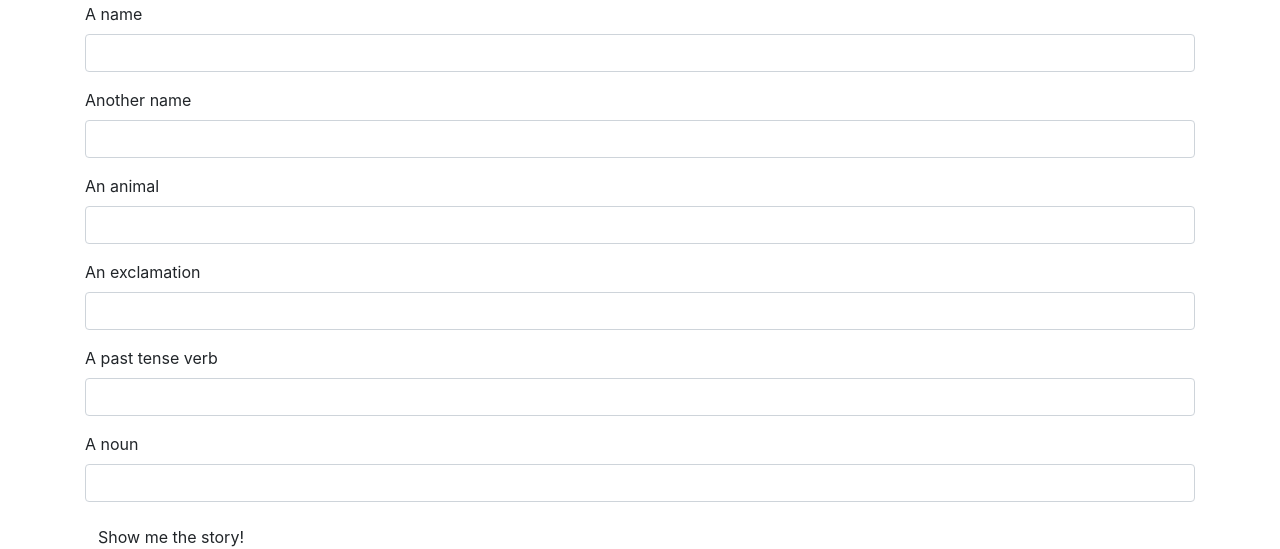
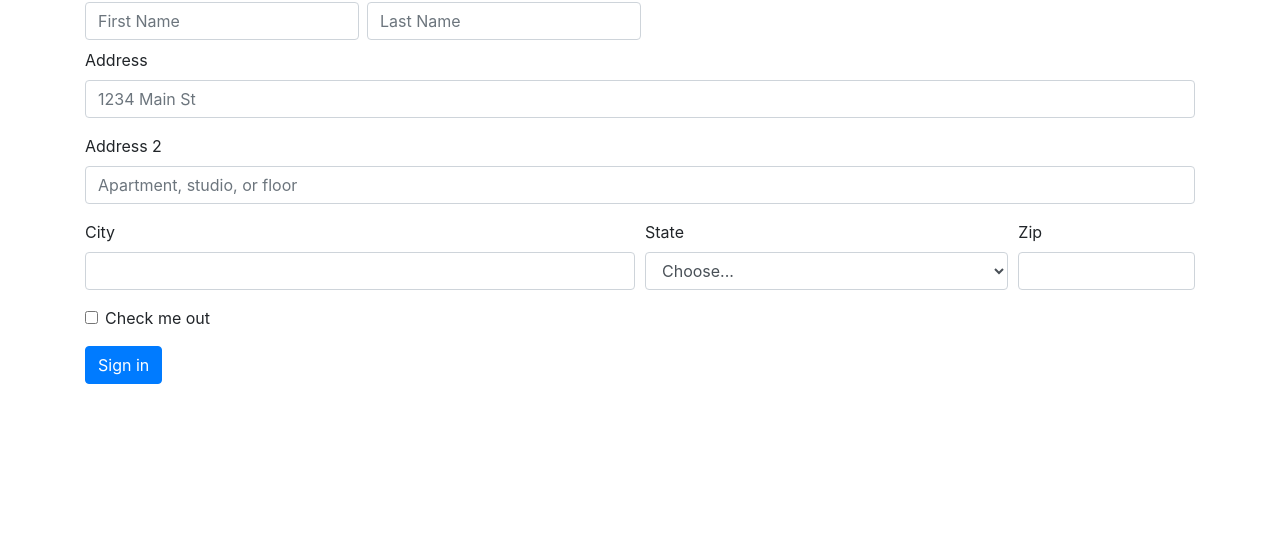
Before and after one commit to bahayg/the-form-letter, a plain HTML site: page index.html in a window 1280 px wide. Shown: the part 54-603 px from the top of the page. Drawn offline with nearby package versions, Linux system fonts and the light colour scheme.

Commit message:
Update html, index set up for firstName and lastName.

```diff
--- a/css/styles.css
+++ b/css/styles.css
@@ -0,0 +1,7 @@
+/* .form-inline{
+  display: none;
+} */
+
+#postcard {
+  display: none;
+}
--- a/index.html
+++ b/index.html
@@ -9,40 +9,59 @@
   </head>
   <body>
     <div class="container">
-      <h1>Postcard using 'form-letter'</h1>
-      <div>
-        <form id="formOne">
-          <div class="form-group">
-            <label for="person1">A name</label>
-            <input id="person1" class="form-control" type="text">
+      <h1>Postcard</h1>
+<!--from Bootsrap F/Lname-->
+      <form class="form-inline ">
+        <label class="sr-only firstName" for="inlineFormInputName2">First Name</label>
+        <input type="text" class="form-control mb-2 mr-sm-2" id="inlineFormInputName2" placeholder="First Name">
+
+        <label class="sr-only lastName" for="inlineFormInputName2">Last Name</label>
+        <input type="text" class="form-control mb-2 mr-sm-2" id="inlineFormInputName2" placeholder="Last Name">
+      </form>
+<!--from Bootsrap Address-->
+      <form>
+        <div class="form-row">
         </div>
         <div class="form-group">
-            <label for="person2">Another name</label>
-            <input id="person2" class="form-control" type="text">
+          <label for="inputAddress">Address</label>
+          <input type="text" class="form-control" id="inputAddress" placeholder="1234 Main St">
         </div>
         <div class="form-group">
-            <label for="animal">An animal</label>
-            <input id="animal" class="form-control" type="text">
+          <label for="inputAddress2">Address 2</label>
+          <input type="text" class="form-control" id="inputAddress2" placeholder="Apartment, studio, or floor">
+        </div>
+        <div class="form-row">
+          <div class="form-group col-md-6">
+            <label for="inputCity">City</label>
+            <input type="text" class="form-control" id="inputCity">
+          </div>
+          <div class="form-group col-md-4">
+            <label for="inputState">State</label>
+            <select id="inputState" class="form-control">
+              <option selected>Choose...</option>
+              <option>...</option>
+            </select>
+          </div>
+          <div class="form-group col-md-2">
+            <label for="inputZip">Zip</label>
+            <input type="text" class="form-control" id="inputZip">
+          </div>
         </div>
         <div class="form-group">
-            <label for="exclamation">An exclamation</label>
-            <input id="exclamation" class="form-control" type="text">
+          <div class="form-check">
+            <input class="form-check-input" type="checkbox" id="gridCheck">
+            <label class="form-check-label" for="gridCheck">
+              Check me out
+            </label>
           </div>
-          <div class="form-group">
-            <label for="verb">A past tense verb</label>
-            <input id="verb" class="form-control" type="text">
         </div>
-          <div class="form-group">
-            <label for="noun">A noun</label>
-            <input id="noun" class="form-control" type="text">
-          </div>
+        <button type="submit" class="btn btn-primary">Sign in</button>
+      </form>
 
-          <button type="submit" class="btn">Show me the story!</button>
-        </form>
-      </div>
 
-      <div id="story">
-        <h1>A fantastical adventure</h1>
+
+      <div id="postcard">
+        <h1>Postcard</h1>
         <p>
           One day, <span class="person1"></span> and <span class="person2"></span> were walking through the woods, when suddenly a giant <span class="animal"></span> appeared. "<span class="exclamation"></span>", <span class="person1"></span> cried. The two of them <span class="verb"></span> as quickly possible, and when they were safe, <span class="person1"></span> and <span class="person2"></span> gave each other a giant <span class="noun"></span>.
         </p>
--- a/js/scripts.js
+++ b/js/scripts.js
@@ -1,20 +1,25 @@
 $(document).ready(function() {
   $("#formOne").submit(function(event) {
-    var person1Input = $("input#person1").val();
-    var person2Input = $("input#person2").val();
-    var animalInput= $("input#animal").val();
-    var exclamationInput = $("input#exclamation").val();
-    var verbInput = $("input#verb").val();
-    var nounInput = $("input#noun").val();
+    var firstNameInput = $("input#firstName").val();
+    var lastNameInput = $("input#lastName").val();
 
-    $(".person1").text(person1Input);
-    $(".person2").text(person2Input);
-    $(".animal").text(animalInput);
-    $(".exclamation").text(exclamationInput);
-    $(".verb").text(verbInput);
-    $(".noun").text(nounInput);
+    // var animalInput= $("input#animal").val();
+    // var exclamationInput = $("input#exclamation").val();
+    // var verbInput = $("input#verb").val();
+    // var nounInput = $("input#noun").val();
 
-    $("#story").show();
+    $(".firstName").text(firstNameInput);
+    $(".lastName").text(lastNameInput);
+
+
+    // $(".animal").text(animalInput);
+    // $(".exclamation").text(exclamationInput);
+    // $(".verb").text(verbInput);
+    // $(".noun").text(nounInput);
+
+
+$(".firstName").show();
+    // $("#postcard").show();
 
     event.preventDefault();
   });
```
Lines whose indentation alone changed are shown as unchanged.
